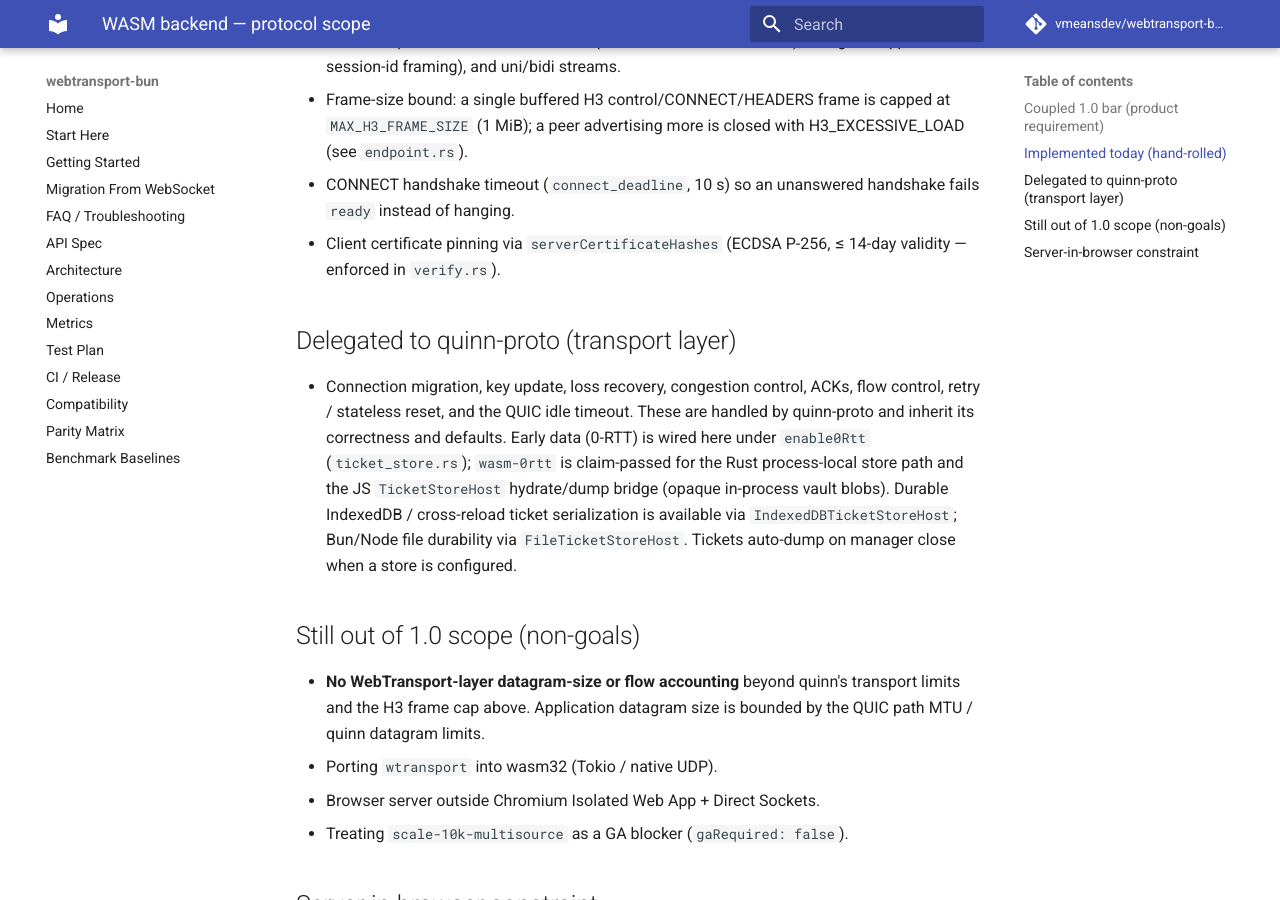
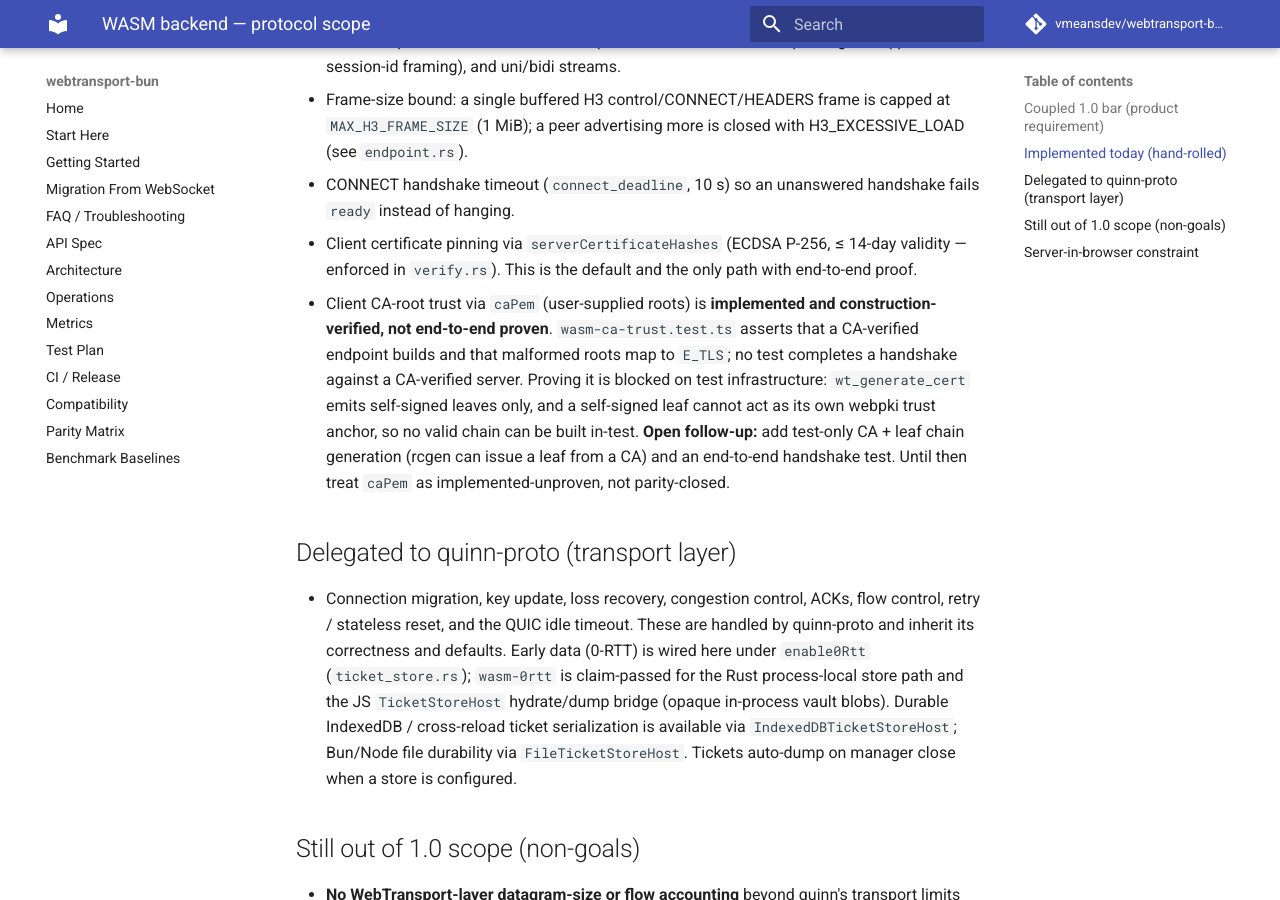
Before and after one commit to vmeansdev/webtransport-bun, an MkDocs documentation site: the page built from docs/WASM_PROTOCOL_SCOPE.md, in a window 1280 px wide and 900 px high, scrolled down 1431 px. Built offline with MkDocs 1.6.1 and Material for MkDocs 9.7.7, drawn with Linux system fonts in a browser that asks for light colours; comment, search, counter and statistics services are not loaded.

Commit message:
Record caPem as implemented-unproven and restore the scale harness naming
Two claim-honesty gaps.

caPem CA-root trust was documented as delivered parity, but its tests only
assert that a CA-verified endpoint constructs and that malformed roots map to
E_TLS. Nothing completes a handshake against a CA-verified server, and an
attempt to do so fails. Proving it is blocked on test infrastructure:
wt_generate_cert emits self-signed leaves only, and a self-signed leaf cannot be
its own webpki trust anchor, so no valid chain can be built in-test. Record it
as implemented-unproven with the follow-up (test-only CA+leaf generation via
rcgen, then an end-to-end handshake test) named in both parity docs and the
claim ledger.

RELEASE_1.0_STATUS.md also lost the row naming tools/load/distributed-scale.ts
as the authoritative multisource harness when the coupled-1.0 contract was
frozen in 501217c, while tools/fuzz still asserted that naming — leaving the
canonical suite red. Restoring the pointer is a statement of which harness backs
scale-10k-multisource, not a status claim: that claim stays pending and
gaRequired=false. The same doc still listed wasm-facade-parity under "Passed",
which contradicted its demotion, so it moves to the pending table with the
reason.

Co-Authored-By: Claude Fable 5 <noreply@anthropic.com>
Claude-Session: https://claude.ai/code/session_016Td5mRn76CnP9Y8hDCfdki

```diff
--- a/docs/WASM_PROTOCOL_SCOPE.md
+++ b/docs/WASM_PROTOCOL_SCOPE.md
@@ -35,7 +35,18 @@ These are **1.0 requirements**, not permanent product omissions. Treat
 - CONNECT handshake timeout (`connect_deadline`, 10 s) so an unanswered
   handshake fails `ready` instead of hanging.
 - Client certificate pinning via `serverCertificateHashes` (ECDSA P-256,
-  ≤ 14-day validity — enforced in `verify.rs`).
+  ≤ 14-day validity — enforced in `verify.rs`). This is the default and the
+  only path with end-to-end proof.
+- Client CA-root trust via `caPem` (user-supplied roots) is **implemented and
+  construction-verified, not end-to-end proven**. `wasm-ca-trust.test.ts`
+  asserts that a CA-verified endpoint builds and that malformed roots map to
+  `E_TLS`; no test completes a handshake against a CA-verified server. Proving
+  it is blocked on test infrastructure: `wt_generate_cert` emits self-signed
+  leaves only, and a self-signed leaf cannot act as its own webpki trust
+  anchor, so no valid chain can be built in-test. **Open follow-up:** add
+  test-only CA + leaf chain generation (rcgen can issue a leaf from a CA) and
+  an end-to-end handshake test. Until then treat `caPem` as
+  implemented-unproven, not parity-closed.
 
 ## Delegated to quinn-proto (transport layer)
 
--- a/docs/release-status.json
+++ b/docs/release-status.json
@@ -259,7 +259,7 @@
 				"local-facade_parity-cb0cb69"
 			],
 			"gaRequired": true,
-			"notes": "DEMOTED 2026-07-29: the cb0cb69 evidence is a session-map smoke plus unified-client return-shape check, which no longer supports a facade-parity claim now that the wasm server session converges on the native ServerSession surface. Superseding run at 11abb39: all 9 parity suites on both backends (native 67/0, wasm 64 pass/3 skip/0 fail) in docs/release-evidence/11abb39cf65613a0772fc43b73a4a567595a694b/facade_parity-dual-backend-evidence.json. Held at pending because passed evidence must name candidate.commit, still cb0cb69; rebinding the candidate is a maintainer decision."
+			"notes": "DEMOTED 2026-07-29: the cb0cb69 evidence is a session-map smoke plus unified-client return-shape check, which no longer supports a facade-parity claim now that the wasm server session converges on the native ServerSession surface. Superseding run at 11abb39: all 9 parity suites on both backends (native 67/0, wasm 64 pass/3 skip/0 fail) in docs/release-evidence/11abb39cf65613a0772fc43b73a4a567595a694b/facade_parity-dual-backend-evidence.json. Held at pending because passed evidence must name candidate.commit, still cb0cb69; rebinding the candidate is a maintainer decision. caPem CA-root trust is implemented and construction-verified only, NOT end-to-end proven: no test completes a handshake against a CA-verified server, blocked on wt_generate_cert emitting self-signed leaves (a self-signed leaf cannot be its own webpki anchor). Open follow-up: test-only CA+leaf chain generation plus an end-to-end handshake test. Treat caPem as implemented-unproven."
 		}
 	],
 	"surfaces": {
```
Also changed, not shown: docs/PARITY_MATRIX.md (+1 -0 lines), docs/RELEASE_1.0_STATUS.md (+11 -1 lines).
